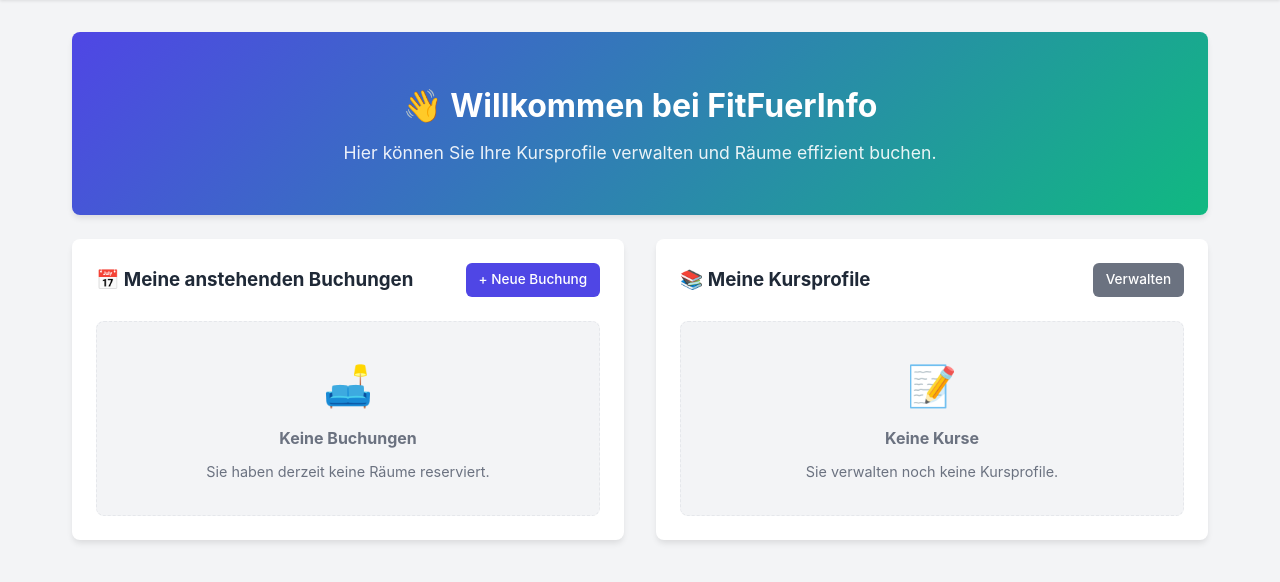
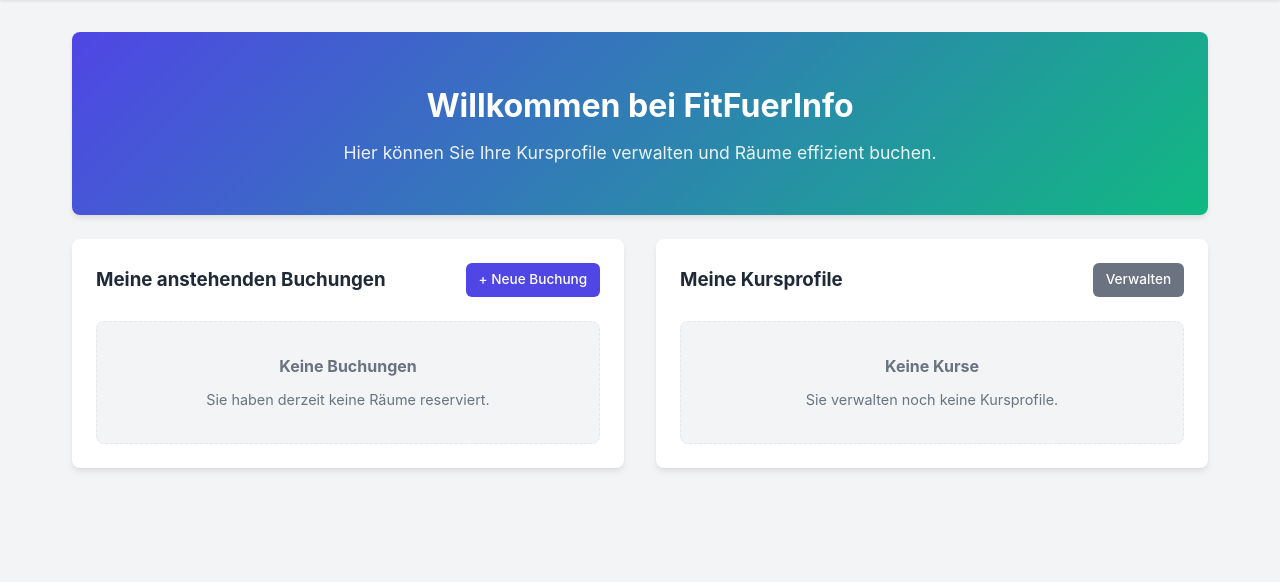
Before and after one commit to LF12-JQL/Webseite-FitFuerInfo, a PHP site: page / in a window 1280 px wide. Shown: the part 75-657 px from the top of the page. Run offline with PHP 8.4, Linux system fonts and the light colour scheme; the visitor is signed in with stand-in values (Sample User, id 1); data comes from the database, SQL or seed files in the repository; data that the repository does not hold is empty.

Commit message:
Emojis von der Startseite entfernt

```diff
--- a/FitFuerInfo/index.php
+++ b/FitFuerInfo/index.php
@@ -30,14 +30,14 @@
 ?>
 
 <div class="card" style="text-align: center; padding: 3rem 2rem; background: linear-gradient(135deg, var(--primary-color), var(--secondary-color)); color: white; border: none;">
-    <h2 style="margin: 0 0 0.5rem 0; font-size: 2rem;">👋 Willkommen bei FitFuerInfo</h2>
+    <h2 style="margin: 0 0 0.5rem 0; font-size: 2rem;">Willkommen bei FitFuerInfo</h2>
     <p style="margin: 0; font-size: 1.1rem; opacity: 0.9;">Hier können Sie Ihre Kursprofile verwalten und Räume effizient buchen.</p>
 </div>
 
 <div style="display: flex; gap: 2rem;">
     <div class="card" style="flex: 1;">
         <div style="display: flex; justify-content: space-between; align-items: center; margin-bottom: 1.5rem;">
-            <h3 style="margin: 0;">📅 Meine anstehenden Buchungen</h3>
+            <h3 style="margin: 0;">Meine anstehenden Buchungen</h3>
             <a href="rooms.php" class="btn" style="font-size: 0.85rem; padding: 0.4rem 0.8rem;">+ Neue Buchung</a>
         </div>
 
@@ -66,7 +66,6 @@
             </div>
         <?php else: ?>
             <div class="empty-state">
-                <span class="icon">🛋️</span>
                 <strong>Keine Buchungen</strong>
                 <p style="font-size: 0.9rem; margin-top: 0.5rem;">Sie haben derzeit keine Räume reserviert.</p>
             </div>
@@ -75,7 +74,7 @@
 
     <div class="card" style="flex: 1;">
         <div style="display: flex; justify-content: space-between; align-items: center; margin-bottom: 1.5rem;">
-            <h3 style="margin: 0;">📚 Meine Kursprofile</h3>
+            <h3 style="margin: 0;">Meine Kursprofile</h3>
             <a href="courses.php" class="btn btn-secondary" style="font-size: 0.85rem; padding: 0.4rem 0.8rem;">Verwalten</a>
         </div>
 
@@ -83,14 +82,12 @@
             <ul class="dashboard-list">
                 <?php foreach ($my_courses as $c): ?>
                     <li>
-                        <span style="font-size: 1.2rem;">📘</span>
                         <strong><?= htmlspecialchars($c['title']) ?></strong>
                     </li>
                 <?php endforeach; ?>
             </ul>
         <?php else: ?>
             <div class="empty-state">
-                <span class="icon">📝</span>
                 <strong>Keine Kurse</strong>
                 <p style="font-size: 0.9rem; margin-top: 0.5rem;">Sie verwalten noch keine Kursprofile.</p>
             </div>
```
